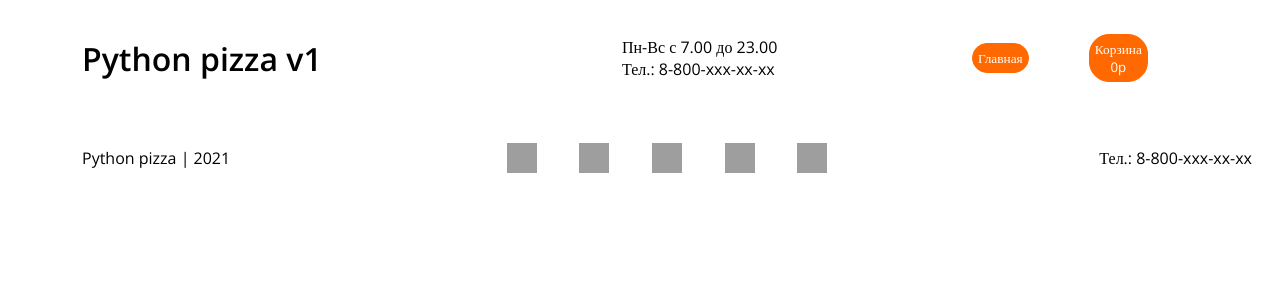
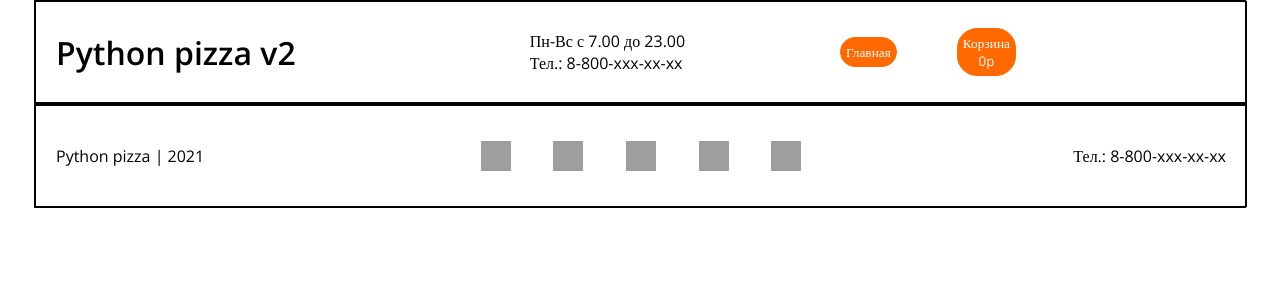
Before and after one commit to yodo-im/pizza, a Django app: page / in a window 1280 px wide. Shown: the top 300 px of the page. Run offline with Django 3.2, Linux system fonts and the light colour scheme; data that the repository does not hold is empty; grey boxes are pictures that could not be loaded.

Commit message:
layout v6

```diff
--- a/mainapp/templates/mainapp/base.html
+++ b/mainapp/templates/mainapp/base.html
@@ -13,13 +13,19 @@
                 flex-direction: column;
                 width: 1210px;
                 margin-left: auto;
+                margin-right: auto;
+                border: 1px solid black;
 <!--                background: url(https://github.com/yodo-im/python_pizza/blob/main/fon/fon.jpg?raw=true);-->
             }
             perents {
                 height: 200px;
                 flex: 1;
+                width: 1210px;
+                border: 1px solid black;
             }
             body {
+                margin: 0px;
+                padding: 0px;
             }
             h1, text {
                 color: black;
@@ -72,5 +78,6 @@
             </perents>
 
         </grandperents>
+
     </body>
 </html>
--- a/mainapp/templates/mainapp/headers.html
+++ b/mainapp/templates/mainapp/headers.html
@@ -28,6 +28,7 @@
             flex-direction: row;
             height: 100px;
             align-items: center;
+            width: 1010px;
         }
         header {
             padding: 10px;
@@ -38,7 +39,7 @@
     <headers>
         <header style="width: 500px">
             <h1>
-                Python pizza v1
+                Python pizza v2
             </h1>
         </header>
 
```
